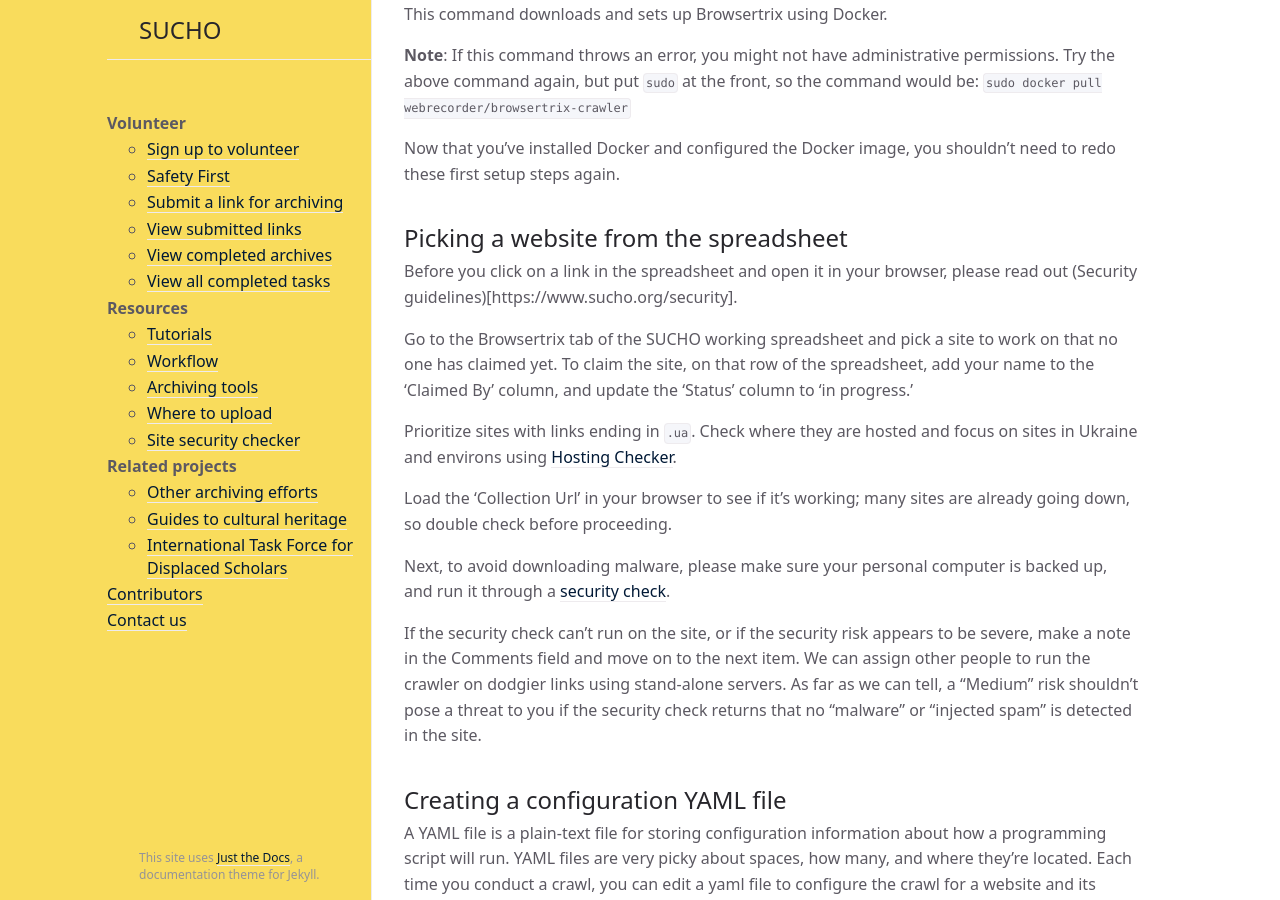
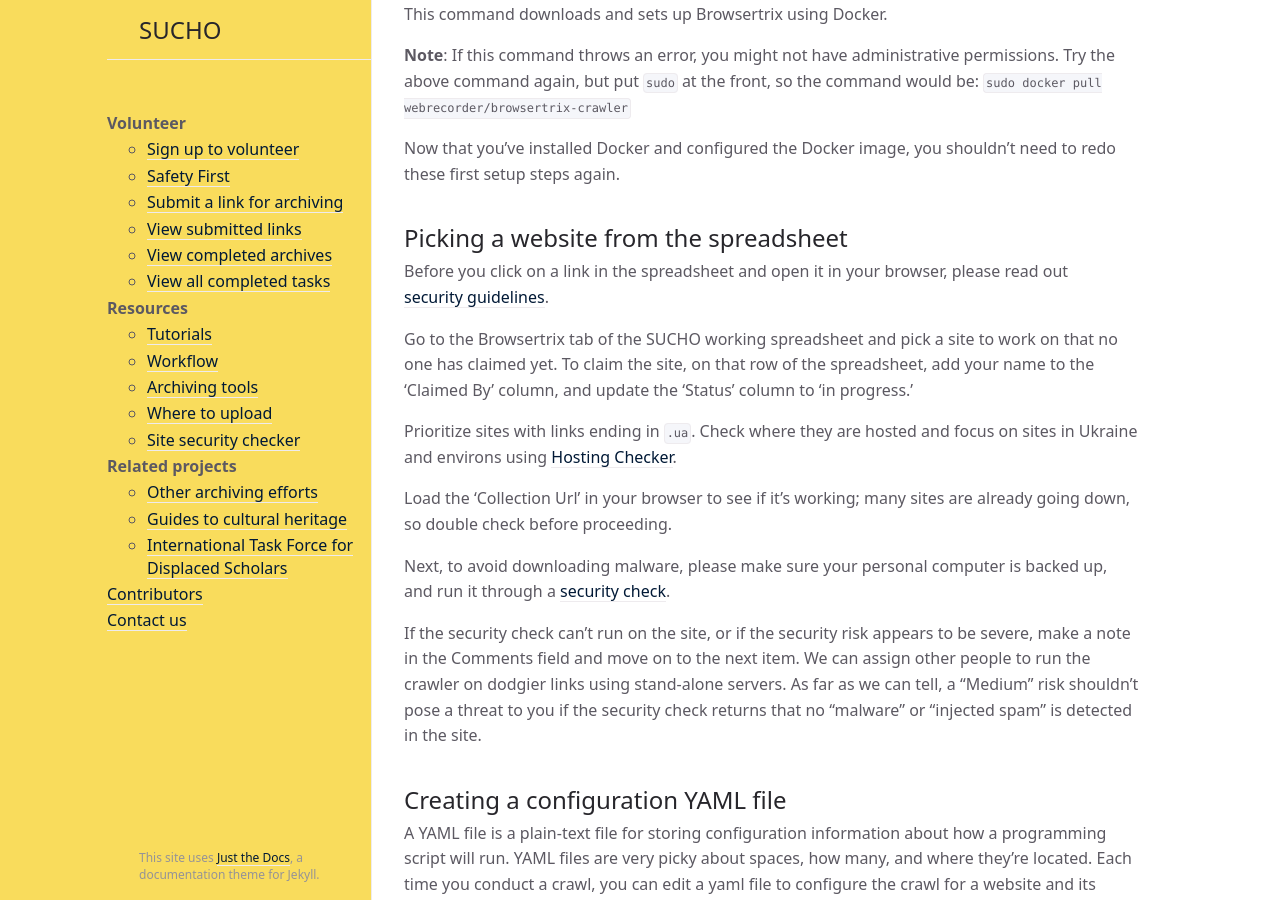
Before and after one commit to sucho-archiving/sucho-archiving.github.io, a Jekyll site: the page built from browsertrix.md, in a window 1280 px wide and 900 px high, scrolled down 1632 px. Built offline with Jekyll 4.4.1, drawn with Linux system fonts in a browser that asks for light colours.

Commit message:
Update browsertrix.md

```diff
--- a/browsertrix.md
+++ b/browsertrix.md
@@ -54,7 +54,7 @@
 Now that you've installed Docker and configured the Docker image, you shouldn't need to redo these first setup steps again.
 
 ## Picking a website from the spreadsheet
-Before you click on a link in the spreadsheet and open it in your browser, please read out (Security guidelines)[https://www.sucho.org/security].
+Before you click on a link in the spreadsheet and open it in your browser, please read out [security guidelines](https://www.sucho.org/security).
 
 Go to the Browsertrix tab of the SUCHO working spreadsheet and pick a site to work on that no one has claimed yet. To claim the site, on that row of the spreadsheet, add your name to the 'Claimed By' column, and update the 'Status' column to 'in progress.'
 
```
